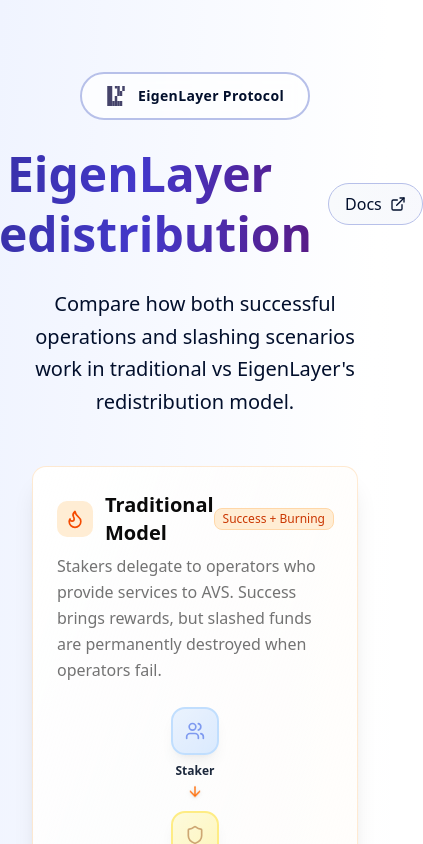
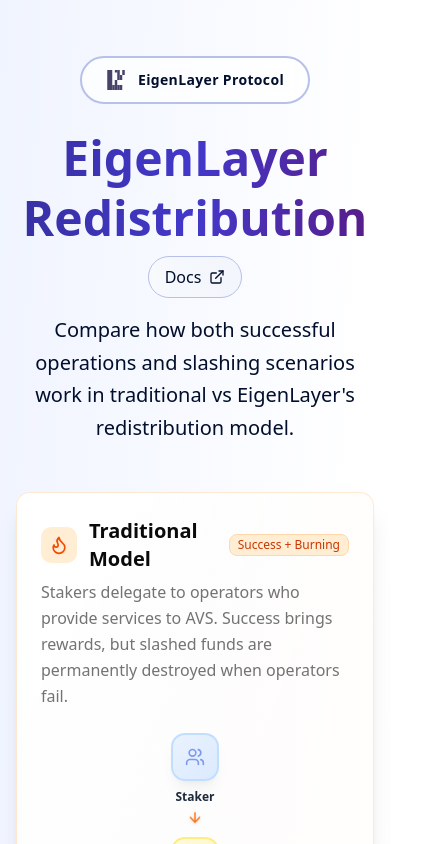
Before and after one commit to dabit3/eigenlayer-redistribution-visualization, a Next.js app: page / in a window 390 px wide. Shown: the top 844 px of the page, 423 px wide, since content can reach past the window. Built offline with nearby package versions, Linux system fonts and the light colour scheme.

Commit message:
adding responsive design

```diff
--- a/components/SlashingVisualization.tsx
+++ b/components/SlashingVisualization.tsx
@@ -12,7 +12,10 @@
   const redistributionAnimating = true
 
   return (
-    <div className="min-h-screen bg-gradient-to-br from-blue-50 via-white to-slate-50 p-8" style={{background: 'linear-gradient(to bottom right, #f0f4ff, #ffffff, #f8fafc)'}}>
+    <div className="
+    min-h-screen bg-gradient-to-br from-blue-50 via-white to-slate-50 p-4
+    md:p-8
+    " style={{background: 'linear-gradient(to bottom right, #f0f4ff, #ffffff, #f8fafc)'}}>
       <div className="max-w-7xl mx-auto">
         <div className="pt-10 text-center mb-12">
           <div className="inline-flex items-center gap-3 bg-white/70 backdrop-blur-sm px-6 py-3 rounded-full border-2 mb-6" style={{borderColor: '#B7C0E9'}}>
@@ -24,15 +27,23 @@
             />
             <span className="text-sm font-semibold tracking-wide" style={{color: '#020F2C'}}>EigenLayer Protocol</span>
           </div>
-          <div className="flex items-center justify-center gap-4 mb-6">
-            <h1 className="text-5xl font-bold leading-tight" style={{background: 'linear-gradient(to right, #3730a3, #4338ca, #581c87)', WebkitBackgroundClip: 'text', WebkitTextFillColor: 'transparent', backgroundClip: 'text'}}>
+          <div className="
+          flex items-center justify-center gap-4 mb-2
+          md:mb-6
+          ">
+            <h1 className="
+            text-5xl font-bold leading-tight
+            " style={{background: 'linear-gradient(to right, #3730a3, #4338ca, #581c87)', WebkitBackgroundClip: 'text', WebkitTextFillColor: 'transparent', backgroundClip: 'text'}}>
               EigenLayer Redistribution
             </h1>
             <a
               href="https://docs.eigencloud.xyz/products/eigenlayer/concepts/slashing/redistribution"
               target="_blank"
               rel="noopener noreferrer"
-              className="inline-flex items-center gap-2 px-4 py-2 rounded-full text-base font-medium transition-all duration-200 hover:shadow-md hover:scale-105 group"
+              className="items-center gap-2 px-4 py-2 rounded-full text-base font-medium transition-all duration-200 hover:shadow-md hover:scale-105 group
+              hidden
+              md:inline-flex
+              "
               style={{
                 background: 'linear-gradient(to right, #f8fafc, rgba(183, 192, 233, 0.1))',
                 border: '1px solid #B7C0E9',
@@ -51,6 +62,32 @@
               <ExternalLink className="h-4 w-4 group-hover:rotate-12 transition-transform duration-200" />
             </a>
           </div>
+          <a
+              href="https://docs.eigencloud.xyz/products/eigenlayer/concepts/slashing/redistribution"
+              target="_blank"
+              rel="noopener noreferrer"
+              className="items-center gap-2 px-4 py-2 rounded-full text-base font-medium transition-all duration-200 hover:shadow-md hover:scale-105 group
+              inline-flex
+              md:hidden
+              mb-4
+              "
+              style={{
+                background: 'linear-gradient(to right, #f8fafc, rgba(183, 192, 233, 0.1))',
+                border: '1px solid #B7C0E9',
+                color: '#020F2C'
+              }}
+              onMouseEnter={(e) => {
+                e.currentTarget.style.background = 'linear-gradient(to right, #f1f5f9, rgba(183, 192, 233, 0.2))';
+                e.currentTarget.style.color = '#1A0C6D';
+              }}
+              onMouseLeave={(e) => {
+                e.currentTarget.style.background = 'linear-gradient(to right, #f8fafc, rgba(183, 192, 233, 0.1))';
+                e.currentTarget.style.color = '#020F2C';
+              }}
+            >
+              <span>Docs</span>
+              <ExternalLink className="h-4 w-4 group-hover:rotate-12 transition-transform duration-200" />
+            </a>
           <p className="text-xl max-w-4xl mx-auto leading-relaxed" style={{color: '#020F2C'}}>
             Compare how both successful operations and slashing scenarios work in traditional vs EigenLayer's redistribution model.
           </p>
@@ -303,15 +340,25 @@
               <Zap className="h-4 w-4" style={{color: '#1A0C6D'}} />
               <span className="text-sm font-semibold tracking-wide" style={{color: '#020F2C'}}>Powered by Redistribution</span>
             </div>
-            <div className="flex items-center justify-center gap-3 mb-4">
-              <CardTitle className="text-3xl font-bold" style={{background: 'linear-gradient(to right, #581c87, #4338ca, #3730a3)', WebkitBackgroundClip: 'text', WebkitTextFillColor: 'transparent', backgroundClip: 'text'}}>
+            <div className="flex items-center justify-center gap-3
+            mb-2
+            sm:mb-4
+            mx-auto">
+              <CardTitle
+              className="
+              text-3xl font-bold
+
+              " style={{background: 'linear-gradient(to right, #581c87, #4338ca, #3730a3)', WebkitBackgroundClip: 'text', WebkitTextFillColor: 'transparent', backgroundClip: 'text'}}>
                 Use Cases Enabled by Redistribution
               </CardTitle>
               <a
                 href="https://docs.eigencloud.xyz/products/eigenlayer/concepts/slashing/redistribution"
                 target="_blank"
                 rel="noopener noreferrer"
-                className="inline-flex items-center gap-1.5 px-3 py-1.5 rounded-full text-sm font-medium transition-all duration-200 hover:shadow-md hover:scale-105 group"
+                className="
+                items-center gap-1.5 px-3 py-1.5 rounded-full text-sm font-medium transition-all duration-200 hover:shadow-md hover:scale-105 group
+                hidden md:inline-flex
+                "
                 style={{
                   background: 'linear-gradient(to right, rgba(183, 192, 233, 0.1), rgba(87, 132, 255, 0.1))',
                   border: '1px solid #B7C0E9',
@@ -327,10 +374,46 @@
                 }}
               >
                 <span>Docs</span>
-                <ExternalLink className="h-3.5 w-3.5 group-hover:rotate-12 transition-transform duration-200" />
+                <ExternalLink
+                className="h-3.5 w-3.5 group-hover:rotate-12 transition-transform duration-200" />
               </a>
             </div>
-            <CardDescription className="text-lg max-w-2xl mx-auto" style={{color: '#020F2C'}}>
+            <a
+                href="https://docs.eigencloud.xyz/products/eigenlayer/concepts/slashing/redistribution"
+                target="_blank"
+                rel="noopener noreferrer"
+                className="
+                items-center gap-1.5 px-3 py-1.5 rounded-full text-sm font-medium transition-all duration-200 hover:shadow-md hover:scale-105 group
+                md:hidden inline-flex
+                justify-center flex
+                w-[100px]
+                justify-center items-center flex
+                mx-auto
+                "
+                style={{
+                  background: 'linear-gradient(to right, rgba(183, 192, 233, 0.1), rgba(87, 132, 255, 0.1))',
+                  border: '1px solid #B7C0E9',
+                  color: '#1A0C6D'
+                }}
+                onMouseEnter={(e) => {
+                  e.currentTarget.style.background = 'linear-gradient(to right, rgba(183, 192, 233, 0.2), rgba(87, 132, 255, 0.2))';
+                  e.currentTarget.style.color = '#020F2C';
+                }}
+                onMouseLeave={(e) => {
+                  e.currentTarget.style.background = 'linear-gradient(to right, rgba(183, 192, 233, 0.1), rgba(87, 132, 255, 0.1))';
+                  e.currentTarget.style.color = '#1A0C6D';
+                }}
+              >
+                <span>Docs</span>
+                <ExternalLink
+                className="h-3.5 w-3.5 group-hover:rotate-12 transition-transform duration-200" />
+              </a>
+
+            <CardDescription className="
+            text-lg max-w-2xl mx-auto
+            mt-4
+            md:mt-0
+            " style={{color: '#020F2C'}}>
               Real-world applications that benefit from redistributable slashing mechanisms
             </CardDescription>
           </CardHeader>
```
